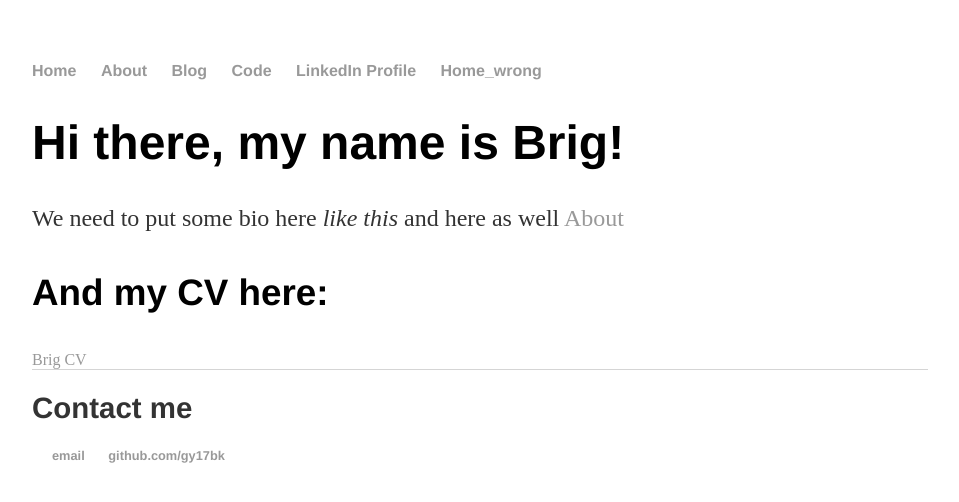
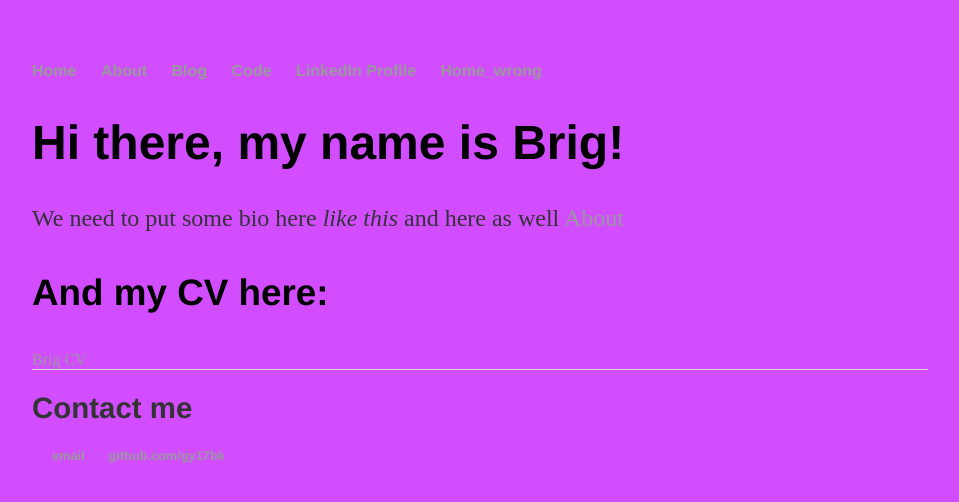
Before and after one commit to gy17bk/mywebsite, a Jekyll site: the page built from index.html, in a window 1280 px wide. Shown: the top 502 px of the page, without its empty margins (160-1119 px from the left). Built offline with Jekyll 4.4.1, drawn with Linux system fonts in a browser that asks for light colours.

Commit message:
Update default.html

```diff
--- a/_layouts/default.html
+++ b/_layouts/default.html
@@ -1,6 +1,11 @@
 <!DOCTYPE html>
 <html>
   <head>
+  <style>
+    body {
+    background-color: #d24dff;
+}
+    </style>
     <title>{{ page.title }}</title>
 
     <link rel="stylesheet" type="text/css" href="/css/main.css">
```
